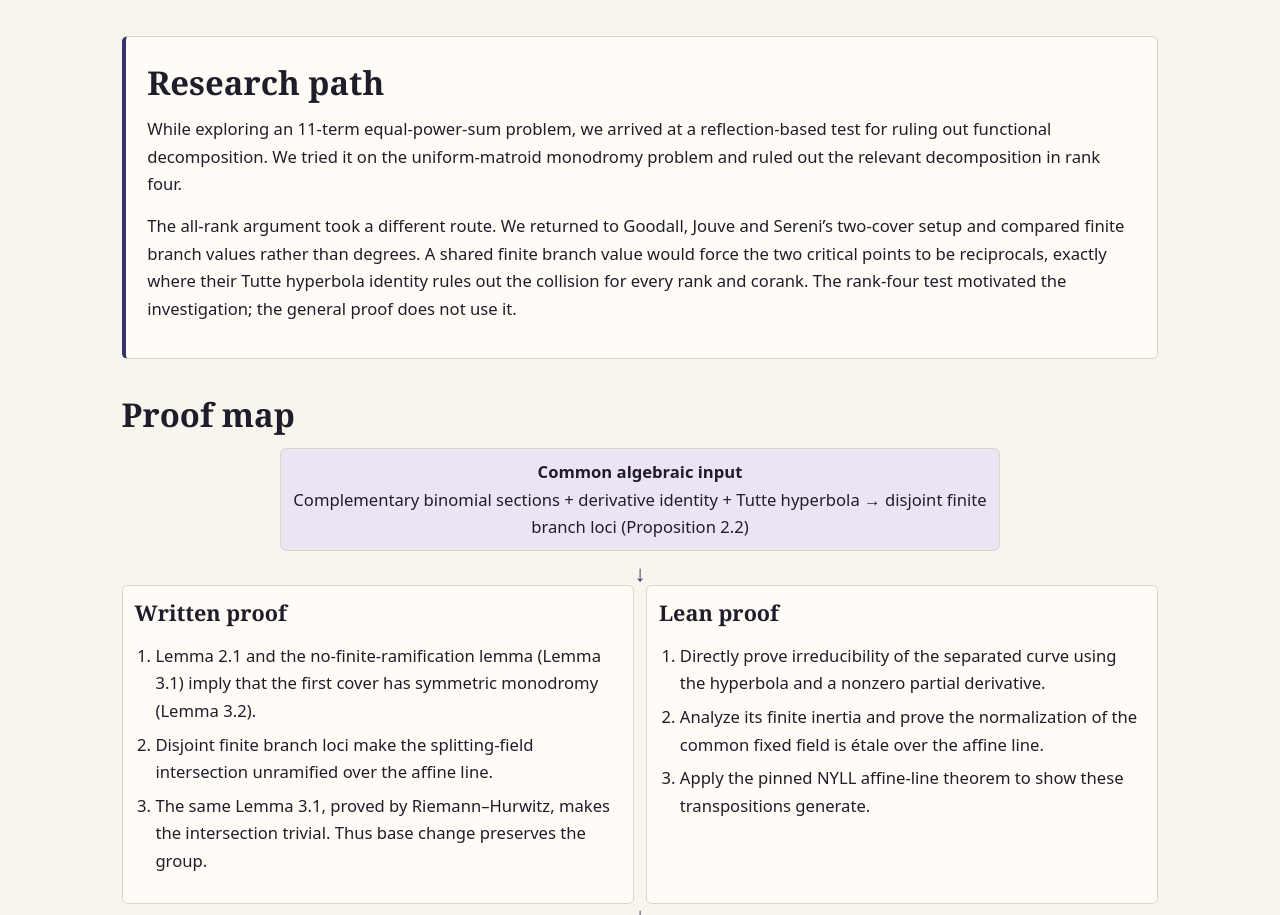
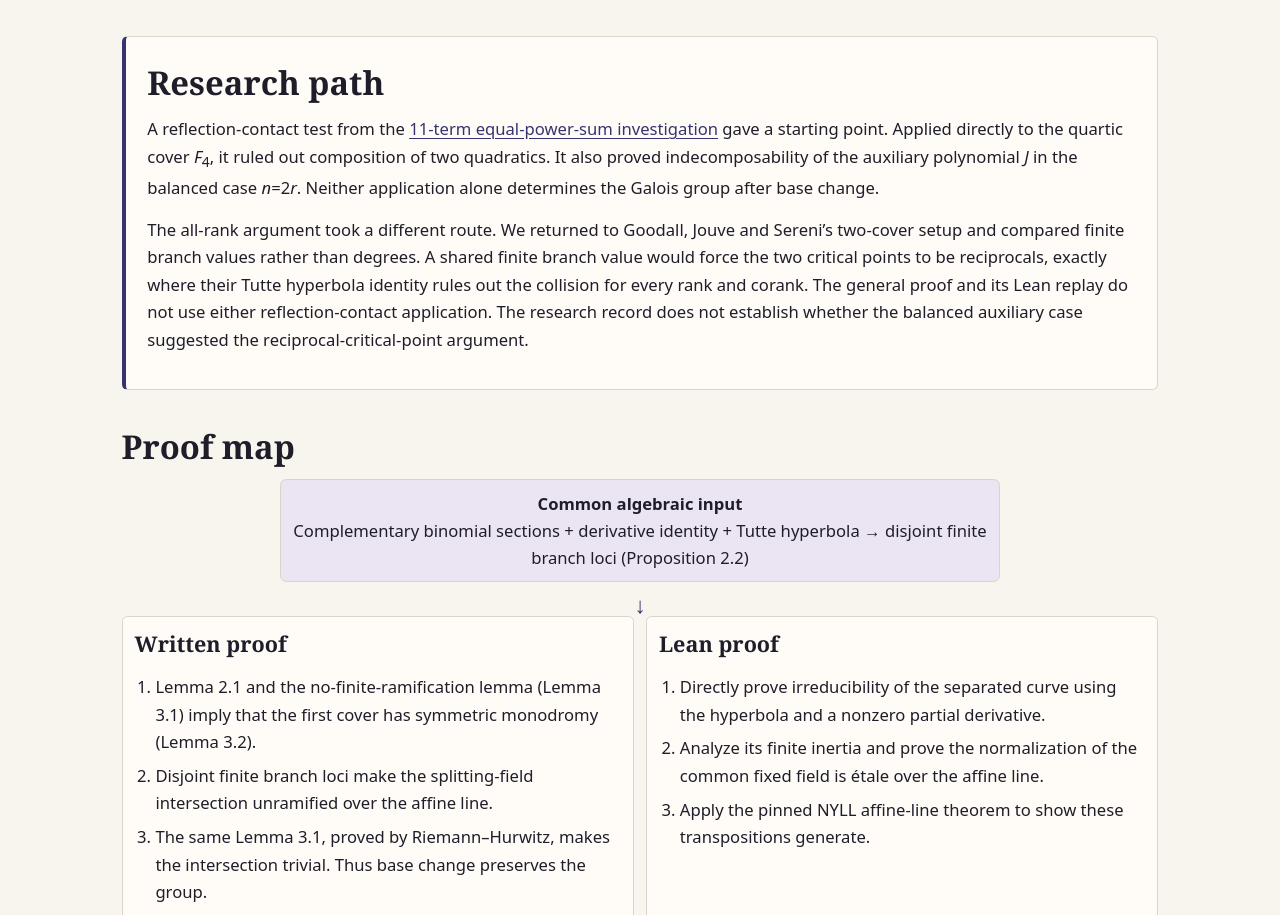
Before and after one commit to hys-ops/uniform-matroid-tutte-galois, a plain HTML site: page index.html in a window 1280 px wide. Shown: the part 1007-1922 px from the top of the page. Drawn offline with Linux system fonts and the light colour scheme.

Commit message:
Link Tutte to the immediate eleven-term predecessor

```diff
--- a/index.html
+++ b/index.html
@@ -18,7 +18,7 @@
 <nav class="nav" aria-label="Contents"><a href="#context">Context</a><a href="#research-path">Research path</a><a href="#proof">Proof map</a><a href="#lean">Lean verification</a><a href="#references">References</a></nav>
 </header>
 <section id="context" class="panel"><h2>What this settles</h2><p>This proves the <strong>uniform-matroid case</strong> of Bohn–Cameron–Müller’s Conjecture 9 for the ordinary two-variable Tutte polynomial. It is not a proof for all connected matroids. Their theorem for the multivariate invariant, with independent variables attached to the elements, is a different result.</p><p>In Theorem 4.7(1), Goodall, Jouve and Sereni already obtained the full group over ℚ(<i>y</i>) for fixed rank and sufficiently large ground sets. For prime corank greater than the rank, Theorem 4.7(2) gives primitivity and, for composite rank, double transitivity. Their cycle theorem (Theorem 4.5) also covers corank one in characteristic zero. The present argument covers all positive ranks and coranks uniformly, including algebraically closed coefficient fields. The variable <i>y</i> is an indeterminate. The singleton <i>U</i><sub>1,1</sub> lies outside Theorem 1.1 and has Tutte polynomial <i>x</i> and trivial group.</p></section>
-<section id="research-path" class="panel"><h2>Research path</h2><p>While exploring an 11-term equal-power-sum problem, we arrived at a reflection-based test for ruling out functional decomposition. We tried it on the uniform-matroid monodromy problem and ruled out the relevant decomposition in rank four.</p><p>The all-rank argument took a different route. We returned to Goodall, Jouve and Sereni’s two-cover setup and compared finite branch values rather than degrees. A shared finite branch value would force the two critical points to be reciprocals, exactly where their Tutte hyperbola identity rules out the collision for every rank and corank. The rank-four test motivated the investigation; the general proof does not use it.</p></section>
+<section id="research-path" class="panel"><h2>Research path</h2><p>A reflection-contact test from the <a href="https://hys-ops.github.io/riemann-proof-tools/eleven-term/">11-term equal-power-sum investigation</a> gave a starting point. Applied directly to the quartic cover <i>F</i><sub>4</sub>, it ruled out composition of two quadratics. It also proved indecomposability of the auxiliary polynomial <i>J</i> in the balanced case <i>n</i>=2<i>r</i>. Neither application alone determines the Galois group after base change.</p><p>The all-rank argument took a different route. We returned to Goodall, Jouve and Sereni’s two-cover setup and compared finite branch values rather than degrees. A shared finite branch value would force the two critical points to be reciprocals, exactly where their Tutte hyperbola identity rules out the collision for every rank and corank. The general proof and its Lean replay do not use either reflection-contact application. The research record does not establish whether the balanced auxiliary case suggested the reciprocal-critical-point argument.</p></section>
 <section id="proof"><h2>Proof map</h2>
 <figure aria-label="Proof dependencies: two routes from complementary sections to the same group action">
 <p class="common"><strong>Common algebraic input</strong><br>Complementary binomial sections + derivative identity + Tutte hyperbola → disjoint finite branch loci (Proposition 2.2)</p><div class="arrow" aria-hidden="true">↓</div>
```
